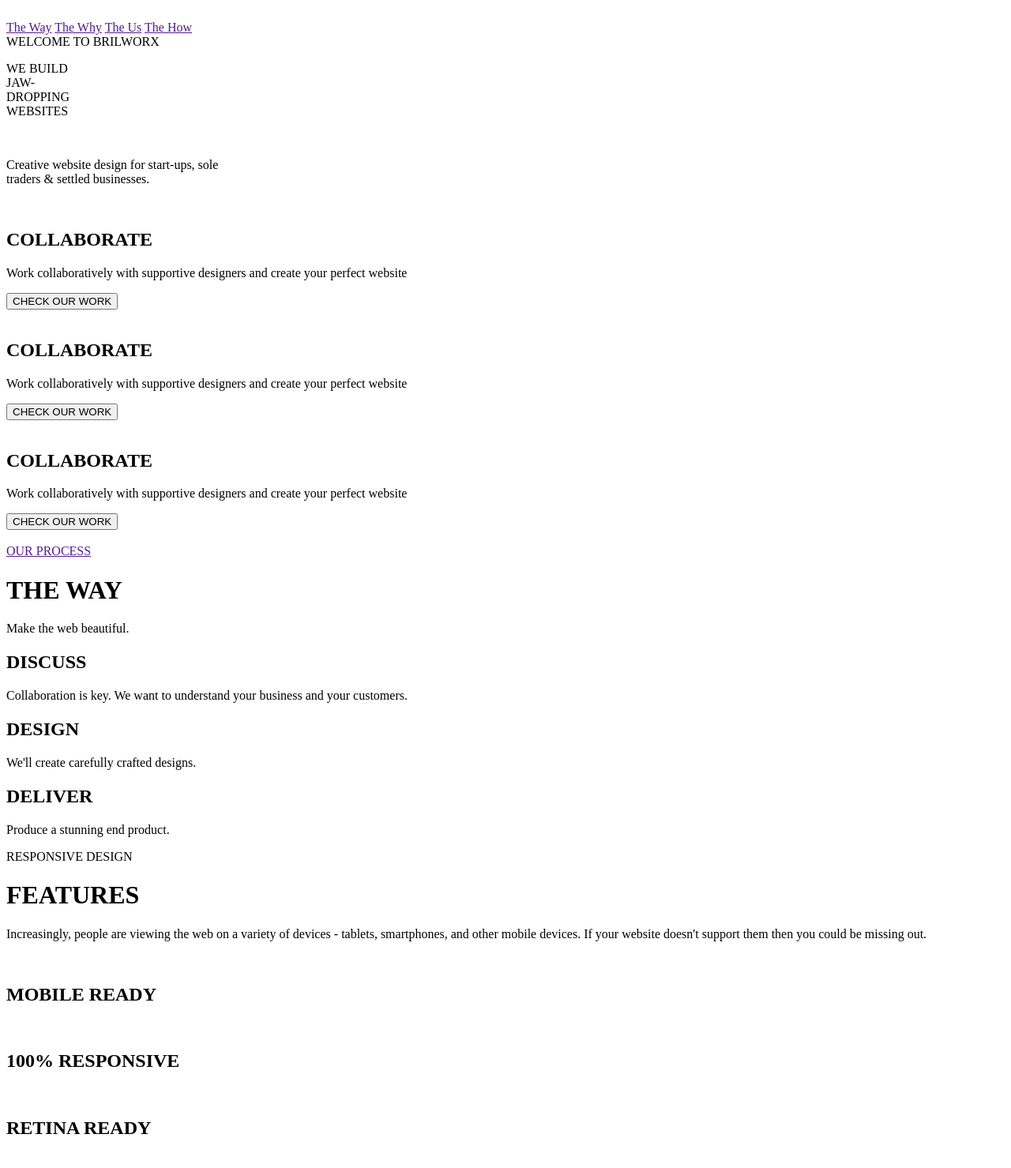
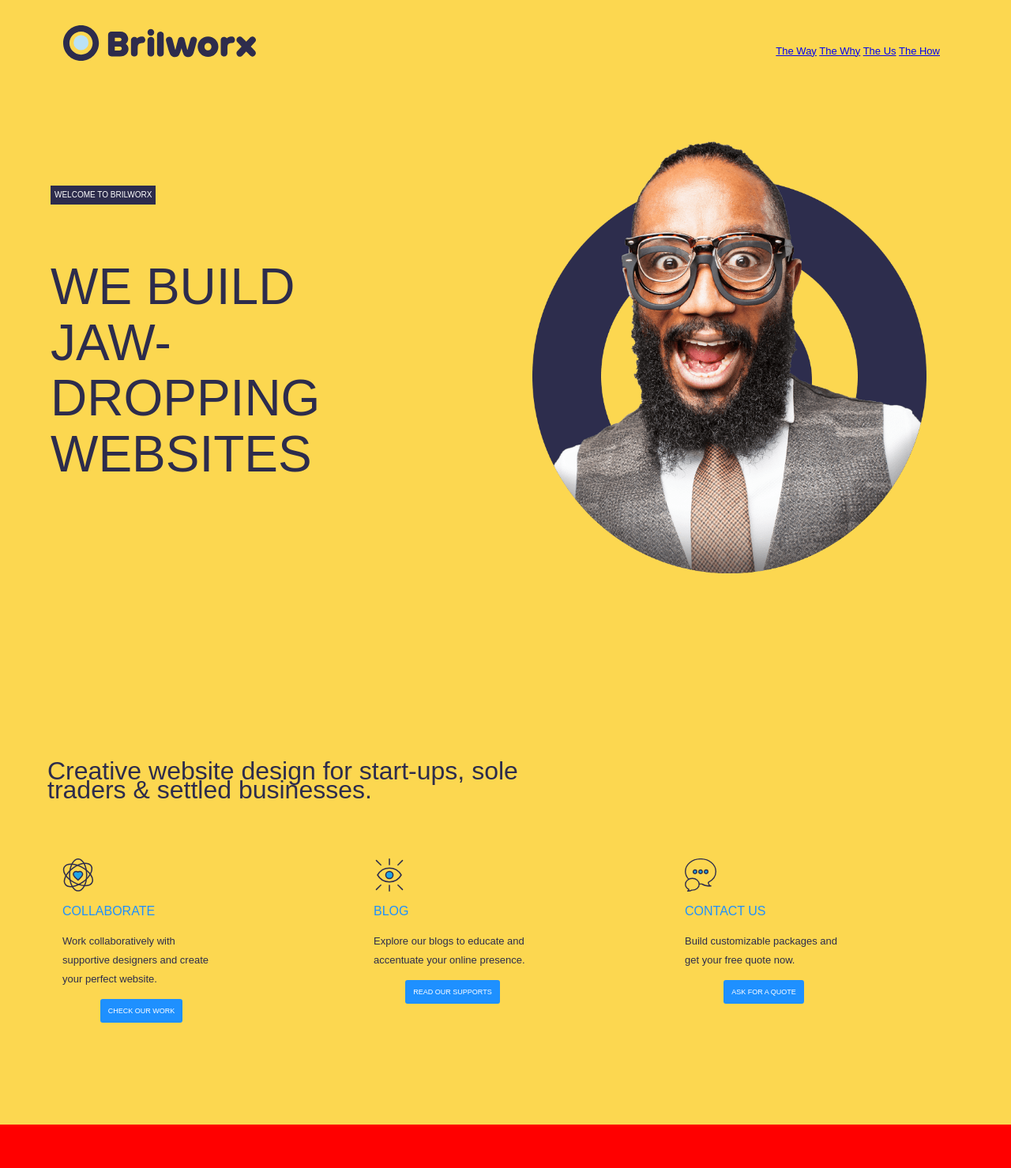
Before and after one commit to Johnatanvq/Brilworx-WebPage, a plain HTML site: page index.html in a window 1280 px wide. Shown: the top 1479 px of the page at 79% size. Drawn offline with Linux system fonts and the light colour scheme.

Commit message:
-The HTML structure and all semantic content is completed. Classes were also applied. On the other hand, The CSS has been included and there are some advances. Some main sections are missing for styling. PD: Background colors are applied yet just for design purposes.

```diff
--- a/index.html
+++ b/index.html
@@ -3,19 +3,20 @@
 <head>
     <meta charset="UTF-8">
     <meta name="viewport" content="width=device-width, initial-scale=1.0">
-    <title>Document</title>
+    <link rel="stylesheet" type="text/css" href="style.css">
+    <title>Brilworx Clon WebPage</title>
 </head>
 <body>
     <main>
         <div class="first-main-section">
             <div class="main-nav">
                 <div class="container-navbar">
-                    <img src="" alt="">
+                    <img src="./assets/images/brilworx_logo.svg" alt="" class="container-logo-navbar">
                     <div class="nav-menu">
-                        <a href="">The Way</a>
-                        <a href="">The Why</a>
-                        <a href="">The Us</a>
-                        <a href="">The How</a>
+                        <a href="#TheWay">The Way</a>
+                        <a href="#TheWhy">The Why</a>
+                        <a href="#TheUs">The Us</a>
+                        <a href="#TheHow">The How</a>
                     </div>
                 </div>
             </div>
@@ -26,29 +27,30 @@
                     <p class="first-top-column-big-text-left">WE BUILD <br> JAW- <br>DROPPING <br> WEBSITES</p>
                 </div>
                 <div class="first-top-right-column-image-guy">
-                    <img src="" alt="">
+                    <img src="./assets/images/image_guy.png" alt="image_guy" class="image-guy">
                 </div>
-                <div class="first-bottom-container">
-                    <p>Creative website design for start-ups, sole<br> traders & settled businesses.</p>
+            </div>
+                <div class="first-bottom container">
+                    <p class="first-bottom-container-text">Creative website design for start-ups, sole<br> traders & settled businesses.</p>
                 </div>
                 <div class="first-bottom-column-texts">
-                    <div class="first-column-one">
-                        <img src="" alt="" class="first-column-image-one">
-                        <h2 class="first-column-title-one">COLLABORATE</h2>
-                        <p class="first-column-text-one">Work collaboratively with supportive designers and create your perfect website</p>
-                        <button class="first-column-btn-one">CHECK OUR WORK</button>
+                    <div class="first-column one">
+                        <img src="./assets/icons/heart_icon.svg" alt="" class="first-column-image">
+                        <h2 class="first-column-title">COLLABORATE</h2>
+                        <p class="first-column-text">Work collaboratively with supportive designers and create your perfect website.</p>
+                        <button class="first-column-btn">CHECK OUR WORK</button>
                     </div>
-                    <div class="first-column-two">
-                        <img src="" alt="" class="first-column-image-two">
-                        <h2 class="first-column-title-two">COLLABORATE</h2>
-                        <p class="first-column-text-two">Work collaboratively with supportive designers and create your perfect website</p>
-                        <button class="first-column-btn-two">CHECK OUR WORK</button>
+                    <div class="first-column two">
+                        <img src="./assets/icons/eye_icon.svg" alt="" class="first-column-image">
+                        <h2 class="first-column-title">BLOG</h2>
+                        <p class="first-column-text">Explore our blogs to educate and accentuate your online presence.</p>
+                        <button class="first-column-btn">READ OUR SUPPORTS</button>
                     </div>
-                    <div class="first-column-three">
-                        <img src="" alt="" class="first-column-image-three">
-                        <h2 class="first-column-title-three">COLLABORATE</h2>
-                        <p class="first-column-text-three">Work collaboratively with supportive designers and create your perfect website</p>
-                        <button class="first-column-btn-three">CHECK OUR WORK</button>
+                    <div class="first-column three">
+                        <img src="./assets/icons/message_icon.svg" alt="" class="first-column-image">
+                        <h2 class="first-column-title">CONTACT US</h2>
+                        <p class="first-column-text">Build customizable packages and get your free quote now.</p>
+                        <button class="first-column-btn">ASK FOR A QUOTE</button>
                     </div>
                 </div>
             </div>
@@ -56,7 +58,7 @@
 
         <div class="second-main-section">
             <div class="second-container">
-                <img src="" alt="" class="second-left-logo-one">
+                <img src="./assets/icons/brilworx_icon.svg" alt="logo" class="second-left-logo-one">
                 <div class="second-column-container">
                     <div class="second-container-row">
                         <a href="" class="second-top-row-label">OUR PROCESS</a>
@@ -64,15 +66,15 @@
                         <p class="second-bottom-row-text">Make the web beautiful.</p>
                     </div>
                     <div class="second-three-column">
-                        <div class="second-column-one">
+                        <div class="second-column">
                             <h2 class="second-column-title">DISCUSS</h2>
                             <p class="second-column-text">Collaboration is key. We want to understand your business and your customers.</p>
                         </div>
-                        <div class="second-column-two">
+                        <div class="second-column">
                             <h2 class="second-column-title">DESIGN</h2>
                             <p class="second-column-text">We'll create carefully crafted designs.</p>
                         </div>
-                        <div class="second-column-three">
+                        <div class="second-column">
                             <h2 class="second-column-title">DELIVER</h2>
                             <p class="second-column-text">Produce a stunning end product.</p>
                         </div>
@@ -83,31 +85,117 @@
 
         <div class="third-main-section">
             <div class="third-container">
-                <div class="third-container-row">
-                    <label for="" class="third-top-row-label">RESPONSIVE DESIGN</label>
-                    <h1 class="third-center-row-title">FEATURES</h1>
-                    <p class="third-bottom-row-text">Increasingly, people are viewing the web on a variety of devices - tablets, smartphones, and other mobile devices. If your website doesn't support them then you could be missing out.</p>
-                </div>
+                <label for="" class="third-top-row-label">RESPONSIVE DESIGN</label>
+                <h1 class="third-center-row-title">FEATURES</h1>
+                <p class="third-bottom-row-text">Increasingly, people are viewing the web on a variety of devices - tablets, smartphones, and other mobile devices. If your website doesn't support them then you could be missing out.</p>
                 <div class="third-container-four-column">
                     <div class="third-column-one">
-                        <img src="" alt="" class="third-column-icon">
+                        <img src="./assets/icons/mobile_icon.svg" alt="mobile_icon" class="third-column-icon">
                         <h2 class="third-column-title">MOBILE READY</h2>
                     </div>
                     <div class="third-column-two">
-                        <img src="" alt="" class="third-column-icon">
+                        <img src="./assets/icons/tablet_icon.svg" alt="tablet_icon" class="third-column-icon">
                         <h2 class="third-column-title">100% RESPONSIVE</h2>
                     </div>
                     <div class="third-column-three">
-                        <img src="" alt="" class="third-column-icon">
+                        <img src="./assets/icons/laptop_icon.svg" alt="laptop-icon" class="third-column-icon">
                         <h2 class="third-column-title">RETINA READY</h2>
                     </div>
                     <div class="third-column-four">
-                        <img src="" alt="" class="third-column-icon">
+                        <img src="./assets/icons/pc_icon.svg" alt="pc_icon" class="third-column-icon">
                         <h2 class="third-column-title">FLEXIBLE DESIGN</h2>
                     </div>
                 </div>
             </div>
         </div>
+
+        <div class="fourth-main-section">
+            <div class="fourth-container">
+                <img src="./assets/icons/brilworx_icon.svg" alt="logo" class="fourth-left-logo-one">
+                <div class="fourth-column-container">
+                    <div class="fourth-container-row">
+                        <a href="" class="fourth-top-row-label">WHATEVER YOU NEED</a>
+                        <h1 class="fourth-center-row-title">SERVICES</h1>
+                        <p class="fourth-bottom-row-text">We want to make your company stand out, because first impressions count.</p>
+                    </div>
+                    <div class="fourth-three-column">
+                        <div class="fourth-column">
+                            <h2 class="fourth-column-title">WEB DESIGN</h2>
+                            <p class="fourth-column-text">Always look fresh with sharp designs and stunning layouts.</p>
+                        </div>
+                        <div class="fourth-column">
+                            <h2 class="fourth-column-title">WEB DEVELOPMENT</h2>
+                            <p class="fourth-column-text">Flexible, secure and innovative back end development that makes your site tick.</p>
+                        </div>
+                        <div class="fourth-column">
+                            <h2 class="fourth-column-title">DOMAIN REGISTRATION</h2>
+                            <p class="fourth-column-text">Find the right domain to fit your company</p>
+                        </div>
+                        <div class="fourth-column">
+                            <h2 class="fourth-column-title">HOSTING</h2>
+                            <p class="fourth-column-text">We'll set up a hosting solution for you to give you peace of mind.</p>
+                        </div>
+                    </div>
+                </div>
+            </div>
+        </div>
+
+        <div class="fifth-main-section">
+            <div class="fifth-column-container">
+                <img src="" alt="logo" class="second-left-logo-one">
+                <h1 class="fifth-center-row-title">ABOUT US</h1>
+                <p class="fifth-column-text">We work with everyone, big or small, and we want to find the best solution for you.</p>
+                <button class="fifth-column-btn">GET TO KNOW US</button>
+            </div>
+        </div>
+
+        <div class="sixth-main-section">
+            <div class="sixth-container">
+                <img src="./assets/icons/brilworx_icon.svg" alt="logo" class="sixth-left-logo-one">
+                <div class="sixth-column-container">
+                    <div class="sixth-container-row">
+                        <a href="" class="sixth-top-row-label">WHATEVER YOU NEED</a>
+                        <h1 class="sixth-center-row-title">THE HOW</h1>
+                        <p class="sixth-bottom-row-text">Stop blending in with the crowd and start leaving your mark on the web.</p>
+                    </div>
+                    <div class="sixth-btn">
+                        <button>LETS TALK ABOUT YOUR PROJECT</button>
+                    </div>
+                </div>
+            </div>
+        </div>
     </main>
+    <footer class="footer-main-section">
+        <div class="footer-container">
+            <img src="" alt="" class="footer-icon">
+            <div class="footer-info">
+                <p>About Us</p>
+                <p>Services</p>
+                <p>Portfolio</p>
+            </div>
+            <div class="footer-contact">
+                <p>0800 534 5181</p>
+                <p>info@brilworx.com</p>
+            </div>
+            <div class="footer-Company-registration">
+                <p>Company Reg</p>
+                <p>10663197</p>
+                <p>VAT reg</p>
+                <p>264115131</p>
+            </div>
+            <div class="footer-socialmedia">
+                <h1>FOLLOW US</h1>
+                <p>Don't forget to follow our news, updates and activities.</p>
+                <div class="footer-social-icons">
+                    <img src="" alt="">
+                    <img src="" alt="">
+                    <img src="" alt="">
+                    <img src="" alt="">
+                    <img src="" alt="">
+                    <img src="" alt="">
+                </div>
+            </div>
+        </div>
+    </footer>
 </body>
 </html>
--- a/style.css
+++ b/style.css
@@ -0,0 +1,326 @@
+body {
+    margin: 0px;
+    font-family: 'Opens Sans', sans-serif;
+    font-size: 1rem;
+    line-height: 1.5rem;
+    color: #2d2c4c;
+}
+
+img {
+    max-width: 65%;
+    max-height: 650%;
+}
+
+
+.first-main-section {
+    position: relative;
+    background-color: #fcd750;
+    width: 100%;
+    padding-bottom: 7rem;
+}
+
+.main-nav {
+    position: fixed;
+    left: 0px;
+    top: 0px;
+    right: 0px;
+    padding-top: 2rem;
+    padding-bottom: 2rem;
+    background-color: #fcd750;
+    z-index: 12;
+}
+
+
+.container-navbar {
+    position: relative;
+    width: 90%;
+    max-width: 70rem;
+    display: block;
+    margin-right: auto;
+    margin-left: auto;
+    padding-right: 2rem;
+    padding-left: 2rem;
+}
+
+.container-logo-navbar {
+    max-width: 100%;
+    vertical-align: middle;
+    display: inline-block;
+    height: 45px;
+}
+
+.nav-menu {
+    position: absolute;
+    top: 50%;
+    font-size: small;
+    right: 2rem;
+    -webkit-transform: translate(0px, -50%);
+    -ms-transform: translate(0px, -50%);
+    transform: translate(0px, -50%);
+    margin: 10px 10px;
+}
+
+
+.first-container {
+    width: 90%;
+    margin-left: auto;
+    margin-right: auto;
+    position: relative;
+    display: flex;
+}
+
+.first-top-left-column-texts {
+    margin-top: 20%;
+    margin-bottom: 20%;
+
+}
+
+.first-top-column-label {
+    display: inline-block;
+    margin-bottom: 5px;
+    margin-top: 5px;
+    padding-top: auto;
+    padding-bottom: auto;
+    padding-right: 5px;
+    padding-left: 5px;
+    background-color: #2d2c4c;
+    color: #fff;
+    font-size: 10px;
+    text-transform: uppercase;
+    align-items: start;
+    justify-content: start;
+}
+
+.first-top-column-big-text-left {
+    font-family: 'Hanken book', sans-serif;
+    font-size: 4rem;
+    line-height: 1.1em;
+    font-weight: 400;
+    text-transform: uppercase;
+    height: auto;
+    align-items: start;
+}
+
+.first-top-right-column-image-guy {
+
+    display: flex;
+    align-items: center;
+    justify-content: end;
+}
+
+#image-guy {
+    padding: 20px;
+    margin: 40px;
+}
+
+
+.first-bottom-container {
+    height: 40px;
+    width: auto;
+    margin: 30px;
+    padding: 30px;
+}
+
+.first-bottom-container-text {
+    font-size: 2rem;
+    margin: 40px;
+    padding: 20px;
+    display: flex;
+    justify-content: start;
+    align-items: start;
+
+}
+
+.first-bottom-column-texts {
+    width: 90%;
+    height: auto;
+    margin: 0 auto;
+    text-align: center;
+    display: grid;
+    grid-template-columns: repeat(3, 1fr);
+    gap: 30px;
+}
+
+.first-column {
+    width: 200px;
+    height: auto;
+    margin: 15px;
+    float: left;
+    position: relative;
+}
+
+.first-column-image {
+    width: 20%;
+    height: 20%;
+    display: flex;
+    justify-content: start;
+}
+
+.first-column-title {
+    color: dodgerblue;
+    text-align: start;
+    font-size: medium;
+    font-weight: 400;
+}
+
+.first-column-text {
+    text-align: start;
+    font-size: small;
+    font: bold;
+}
+
+.first-column-btn {
+    background-color: dodgerblue;
+    border-radius: 3px;
+    border: none;
+    font-size: xx-small;
+    color: white;
+    padding: 10px;
+}
+
+.second-main-section, .fourth-main-section, .sixth-main-section {
+    position: relative;
+    width: 100%;
+    background-color: red;
+}
+
+.second-container, .fourth-container, .sixth-container{
+    position: relative;
+    width: 80%;
+    margin-right: auto;
+    margin-left: auto;
+    padding-top: 5rem;
+    padding-bottom: 4rem;
+}
+
+.second-left-logo-one, .fourth-left-logo-one, .sixth-left-logo-one{
+    width: 47%;
+    height: 47%;
+    display: flex;
+    justify-content: start;
+    align-items: start;
+    position: absolute;
+}
+
+.second-column-container, .fourth-column-container, .sixth-column-container{
+    width: 65%;
+    height: auto;
+    margin-left: auto;
+}
+
+.second-container-row, .fourth-container-row, .sixth-container-row{
+    position: relative;
+    width: 100%;
+    height: auto;
+}
+
+.second-top-row-label, .fourth-top-row-label, .sixth-top-row-label{
+    display: inline-block;
+    margin-bottom: 5px;
+    margin-top: 5px;
+    padding-top: auto;
+    padding-bottom: auto;
+    padding-right: 5px;
+    padding-left: 5px;
+    background-color: #2d2c4c;
+    color: #fff;
+    font-size: 15px;
+    text-transform: uppercase;
+    align-items: start;
+    justify-content: start;
+}
+
+.second-center-row-title, .third-center-row-title, .fourth-center-row-title, .sixth-center-row-title{
+    font-family: 'Hanken book', sans-serif;
+    font-size: 4rem;
+    font-weight: 400;
+    margin-top: 30px;
+    margin-bottom: auto;
+}
+
+.second-bottom-row-text, .third-bottom-row-text, .fourth-bottom-row-text, .sixth-bottom-row-text{
+    font-size: 23px;
+    padding: 15px 15px 15px 15px;
+}
+
+.second-three-column, .fourth-three-column{
+    width: 100%;
+    height: auto;
+    display: grid;
+    grid-template-columns: repeat(3, 1fr);
+    gap: 10px;
+}
+
+.second-column-title, .fourth-column-title{
+    color: dodgerblue;
+    text-align: start;
+    font-size: 15px;
+    font-weight: 200;
+    margin-bottom: 10px;
+
+}
+
+.second-column-text, .fourth-column-text{
+    text-align: start;
+    font-size: small;
+    font: bold;
+    margin-top: 10px;
+}
+
+
+.third-main-section {
+    width: 100%;
+    padding-top: auto;
+    background-color: cyan;
+    padding-bottom: 5rem;
+    padding-top: 4rem;
+    margin-top: auto;
+    position: relative;
+}
+
+.third-container {
+    width: 90%;
+    margin: 0 auto;
+    margin-top: 2rem;
+    background-color: orange;
+}
+
+.third-top-row-label {
+    display: inline-block;
+    margin-bottom: 5px;
+    margin-top: 5px;
+    padding-top: auto;
+    padding-bottom: auto;
+    padding-right: 5px;
+    padding-left: 5px;
+    background-color: #2d2c4c;
+    color: #fff;
+    font-size: 15px;
+    text-transform: uppercase;
+    align-items: start;
+    justify-content: start;
+}
+
+.third-container-four-column {
+    background-color: gray;
+    border: 4px red solid;
+    width: 90%;
+    margin: 0 auto;
+    text-align: center;
+    display: grid;
+    grid-template-columns: repeat(4, 1fr);
+    gap: 20px;
+}
+
+.third-column-title {
+    color: dodgerblue;
+    text-align: center;
+    font-size: medium;
+    font-weight: 400;
+}
+
+.third-column-one, .third-column-two, .third-column-three, .third-column-four {
+    width: auto;
+    padding-right: 1rem;
+    padding-left: 1rem;
+}
```
